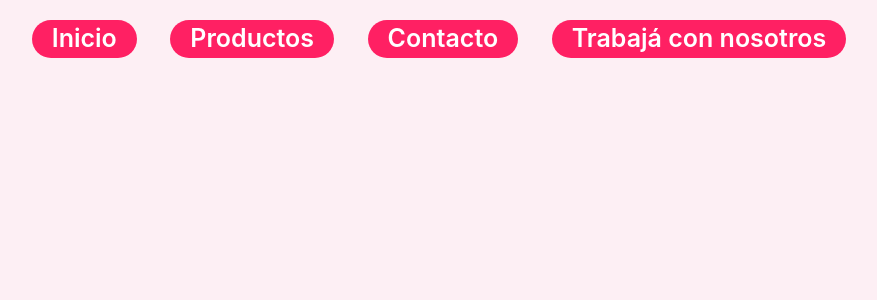
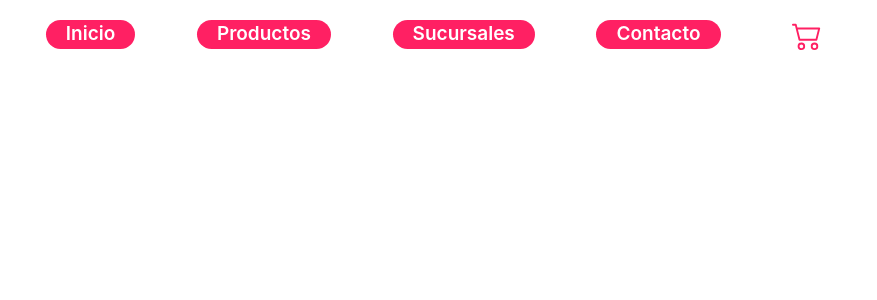
Before and after one commit to jmroigcourtis/eCommerce-RoigCourtis, a React (Create React App) app: page / in a window 1280 px wide. Shown: the top 300 px of the page, without its empty margins (217-1094 px from the left). Built offline with nearby package versions, Linux system fonts and the light colour scheme.

Commit message:
Subida Nav

```diff
--- a/package.json
+++ b/package.json
@@ -8,6 +8,7 @@
     "@testing-library/user-event": "^13.5.0",
     "bootstrap": "^5.1.3",
     "react": "^17.0.2",
+    "react-bootstrap": "^2.1.2",
     "react-dom": "^17.0.2",
     "react-scripts": "5.0.0",
     "web-vitals": "^2.1.4"
--- a/src/App.jsx
+++ b/src/App.jsx
@@ -1,4 +1,4 @@
-import './Body.css';
+import './CSS/Body.css';
 import NavBar from './NavBar/NavBar';
 function App() {
   return (
--- a/src/Body.css
+++ b/src/CSS/Body.css
@@ -1,5 +1,5 @@
 body {
-  background: rgb(253, 239, 244);
+  background: white;
   height: 100%;
   margin: 0;
   background-repeat: no-repeat;
@@ -22,16 +22,21 @@
   text-decoration: none;
 }
 
-p {
-  background-color: rgb(255, 32, 99);
+.ButtonNav {
+  background-color: #FF2063;
   color: white;
   border-radius: 20px;
   padding: 0 20px;
-  font-size: 25px;
+  font-size: 19px;
   font-weight: 600;
 }
 
-p:hover {
-  transition: 0.5s;
-  transform: translateX(25px)
+p.ButtonNav:hover {
+  transition: 1s;
+  box-shadow: 1px 1px 29px -8px rgb(255,32,99);}
+
+
+svg {
+  margin: 0 10px;
+  color: #FF2063;
 }
--- a/src/NavBar/NavBar.jsx
+++ b/src/NavBar/NavBar.jsx
@@ -1,10 +1,17 @@
 const Navbar = () => {
     return <nav id="Nav">
                 <ul>
-                    <li><a href="#"><p>Inicio</p></a></li>
-                    <li><a href="#"><p>Productos</p></a></li>
-                    <li><a href="#"><p>Contacto</p></a></li>
-                    <li><a href="#"><p>Trabajá con nosotros</p></a></li>
+                    <li><a href="#"><p className="ButtonNav">Inicio</p></a></li>
+                    <li><a href="#"><p className="ButtonNav">Productos</p></a></li>
+                    <li><a href="#"><p className="ButtonNav">Sucursales</p></a></li>
+                    <li><a href="#"><p className="ButtonNav">Contacto</p></a></li>
+                    <li className="ShopIcon">
+                        <a href="#">
+                            <svg xmlns="http://www.w3.org/2000/svg" className="ButtonNav" width="30" height="30" fill="currentColor" className="bi bi-cart2" viewBox="0 0 16 16">
+                                <path d="M0 2.5A.5.5 0 0 1 .5 2H2a.5.5 0 0 1 .485.379L2.89 4H14.5a.5.5 0 0 1 .485.621l-1.5 6A.5.5 0 0 1 13 11H4a.5.5 0 0 1-.485-.379L1.61 3H.5a.5.5 0 0 1-.5-.5zM3.14 5l1.25 5h8.22l1.25-5H3.14zM5 13a1 1 0 1 0 0 2 1 1 0 0 0 0-2zm-2 1a2 2 0 1 1 4 0 2 2 0 0 1-4 0zm9-1a1 1 0 1 0 0 2 1 1 0 0 0 0-2zm-2 1a2 2 0 1 1 4 0 2 2 0 0 1-4 0z"/>
+                            </svg>
+                        </a>
+                    </li>
                 </ul>
             </nav>
 }
```
Also changed, not shown: 1 other file (tests, documents, lock files or other folders).
